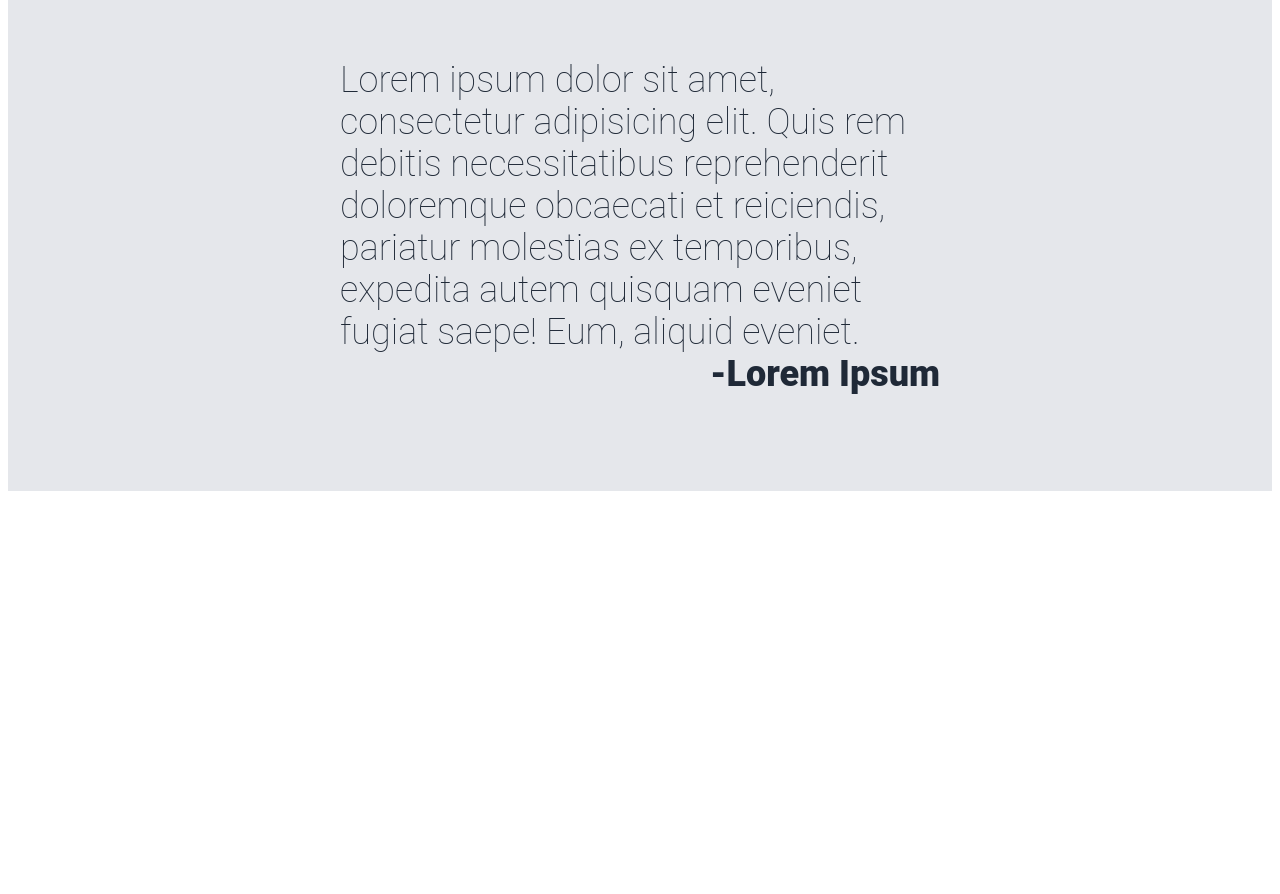
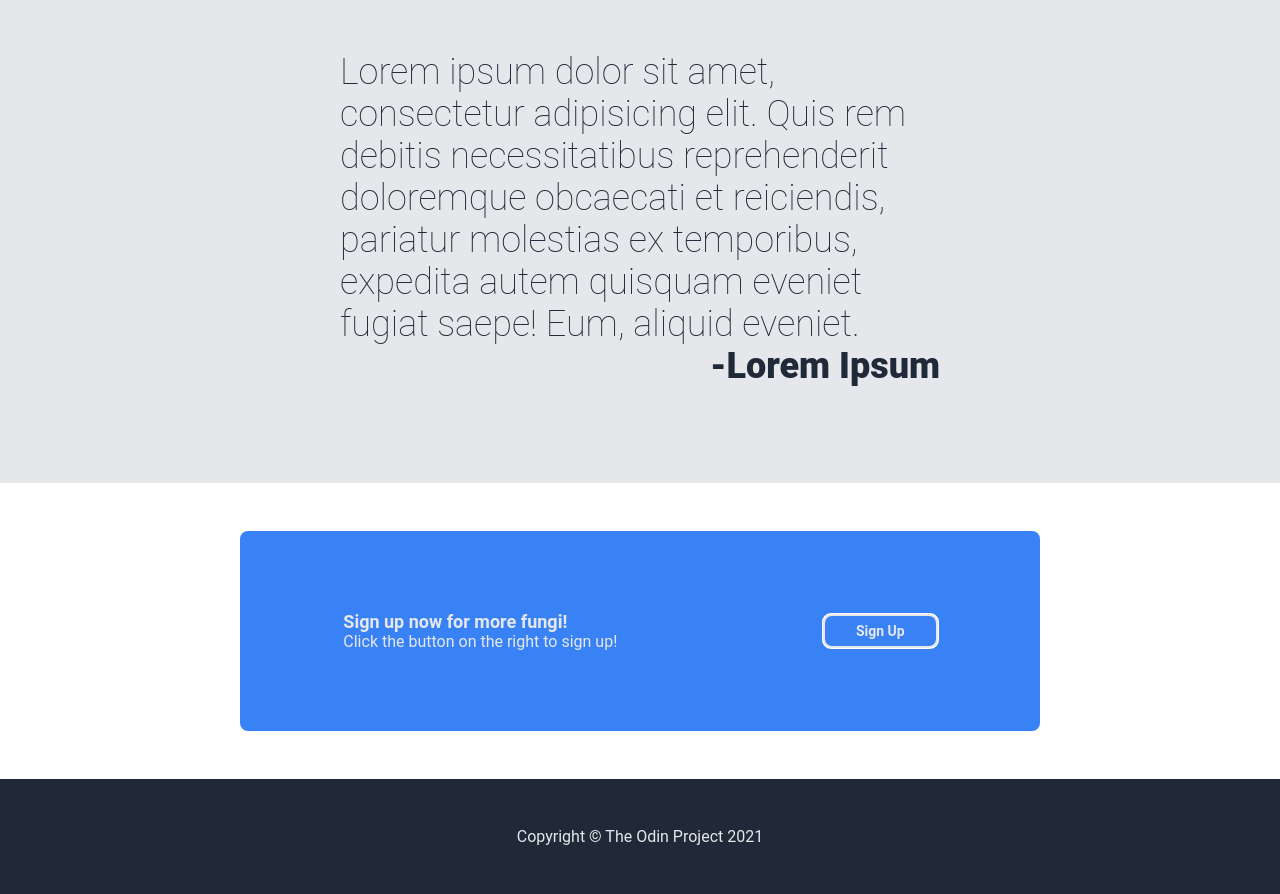
Before and after one commit to JacobDWalker/TOP-landing-page, a plain HTML site: page index.html in a window 1280 px wide. Shown: the part 1033-1927 px from the top of the page. Before the commit the page ends 1532 px from the top, so only its background shows below. Drawn offline with Linux system fonts and the light colour scheme.

Commit message:
Finish sign up and footer. Alter subheader alignment for better look

```diff
--- a/index.html
+++ b/index.html
@@ -19,7 +19,7 @@
 
     <div class="subheader">
         <div class="subheader-left">
-            <div class="hero-main-text">This Website is awesome</div>
+            <div class="hero-main-text">Mushroom Madness</div>
             <div class="hero-sub-text">Lorem, ipsum dolor sit amet consectetur adipisicing elit. Fuga perferendis odio quaerat rerum. Nulla, voluptas aliquid! Quae minima cupiditate ipsa blanditiis cum. Molestiae culpa delectus perspiciatis. Ab adipisci modi quisquam.</div>
             <button>Sign Up</button>
         </div>
@@ -63,7 +63,20 @@
 
     </div>
 
+    <div class="action-box-container">
+        <div class="action-box">
+            <div class="action-text-container">
+                <div class="call-to-action">Sign up now for more fungi!</div>
+                <div class="call-to-action-subtext">Click the button on the right to sign up!</div>
+            </div>
+
+        </div>
+        <button>Sign Up</button>
     </div>
+
+    <footer>
+        <div class="footer-text">Copyright © The Odin Project 2021</div>
+    </footer>
 
 
 </body>
--- a/style.css
+++ b/style.css
@@ -2,7 +2,7 @@ body {
     display: flex;
     flex-direction: column;
     font-family: Roboto;
-
+    margin: 0;
 }
 
 .header {
@@ -18,13 +18,14 @@ body {
 
 .subheader {
     display: flex;
-    justify-content: space-between;
-    align-items: flex-start;
+    justify-content: center;
+    align-items: center;
     background-color: #1F2937;
     padding-bottom: 24px;
     align-items: center;
     padding-left: 96px;
     padding-right: 96px;
+    gap: 7em;
 }
 
 .subheader-left, .subheader-right {
@@ -57,7 +58,7 @@ img {
     margin-bottom: 10px;
 }
 
-.subheader-left button {
+button {
     background-color: #3882F6;
     font-family: inherit;
     color: #E5E7EB;
@@ -66,6 +67,7 @@ img {
     font-size: 14px;
     padding: 8px 32px;
     font-weight: bolder;
+    flex-shrink: 0;
 }
 
 ul {
@@ -160,3 +162,45 @@ a {
     max-width: 200px;
     color: #1F2937;
 }
+
+.action-box-container {
+    display: flex;
+    align-items: center;
+    justify-content: space-around;
+    border-radius: 8px;
+    margin: 48px;
+    width: 800px;
+    height: 200px;
+    background-color: #3882F6;
+    align-self: center;
+}
+
+.action-box {
+    display: flex;
+}
+
+.action-box-container button {
+    outline: auto;
+}
+
+.action-text-container {
+    display: flex;
+    flex-direction: column;
+    align-items: flex-start;
+    justify-content: flex-start;
+    color: #E5E7EB;
+
+}
+
+.call-to-action {
+    font-weight: bold;
+    font-size: 18px;
+}
+
+footer {
+    font-family: inherit;
+    padding: 48px;
+    background-color: #1F2937;
+    color: #E5E7EB;
+    text-align: center;
+}
```
